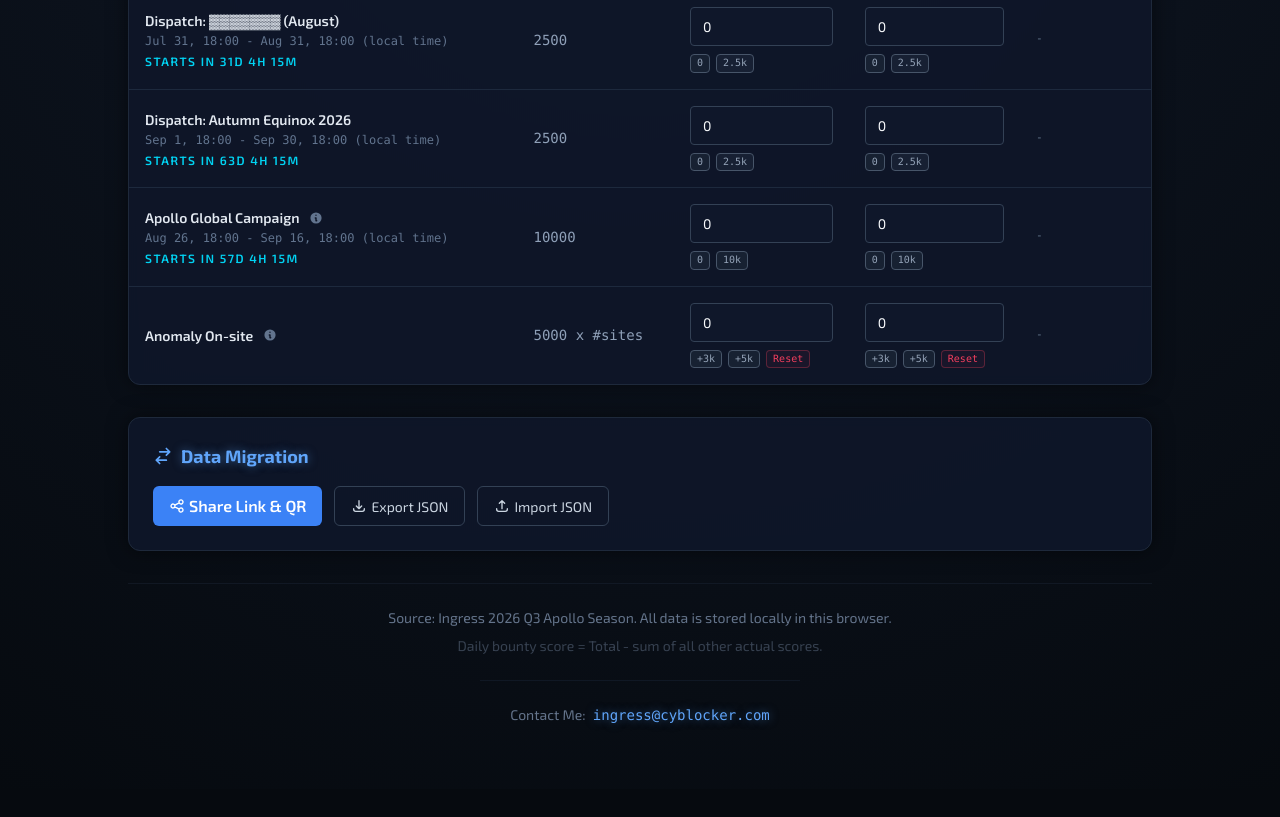
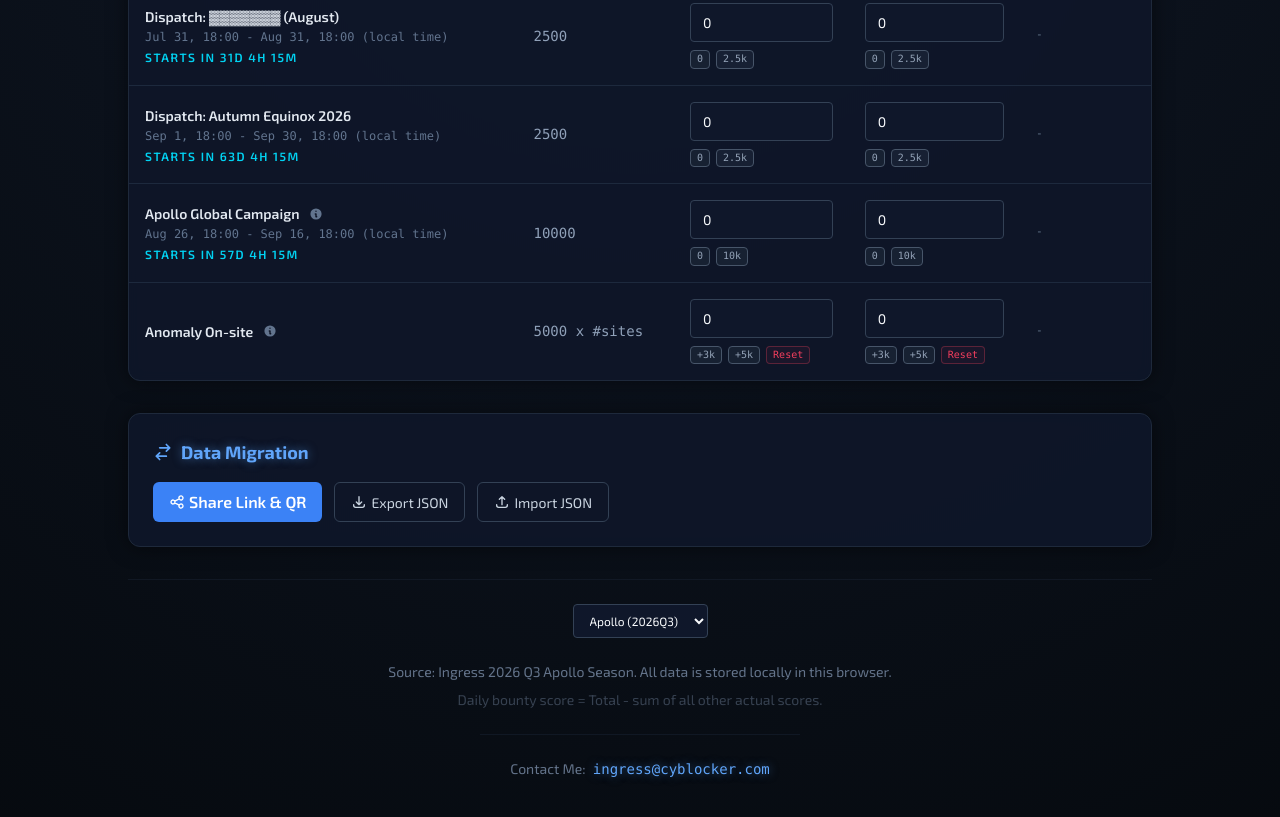
Before and after one commit to cyblocker/agents-kit, a website: page index.html in a window 1280 px wide. Shown: the part 1329-2146 px from the top of the page. Before the commit the page ends 2118 px from the top, so only its background shows below. Drawn offline with nearby package versions, Linux system fonts and the light colour scheme; files that its build step writes are made by us from their sources.

Commit message:
Move season selector to the bottom
To improve the page layout for narrow devices.

```diff
--- a/index.html
+++ b/index.html
@@ -70,9 +70,6 @@
             <div class="text-[11px] md:text-[12px] text-slate-300/80 font-mono tracking-[0.2em] md:tracking-[0.4em] uppercase select-none whitespace-nowrap">/ AgentsKit /
             </div>
             <div class="flex items-center gap-2">
-                <select id="season-selector"
-                    class="bg-transparent text-slate-600 text-[10px] border border-slate-800 rounded px-1 py-0.5"
-                    style="display:none;" onchange="switchSeason(this.value)"></select>
                 <div class="lang-toggle" id="lang-toggle">
                     <button class="lang-btn active" data-lang="zh">中文</button>
                     <button class="lang-btn" data-lang="en">EN</button>
@@ -335,6 +332,11 @@
         </main>
 
         <footer class="text-center text-slate-500 text-sm mb-12">
+            <div class="mb-6 flex justify-center">
+                <select id="season-selector"
+                    class="bg-slate-800/80 text-slate-300 text-xs border border-slate-700 rounded-lg px-3 py-1.5 focus:border-blue-500 cursor-pointer"
+                    style="display:none;" onchange="switchSeason(this.value)"></select>
+            </div>
             <p id="footer-source"></p>
             <p id="footer-formula" class="mt-2 opacity-50"></p>
             <div class="mt-6 pt-6 border-t border-slate-800/40 max-w-xs mx-auto">
```
